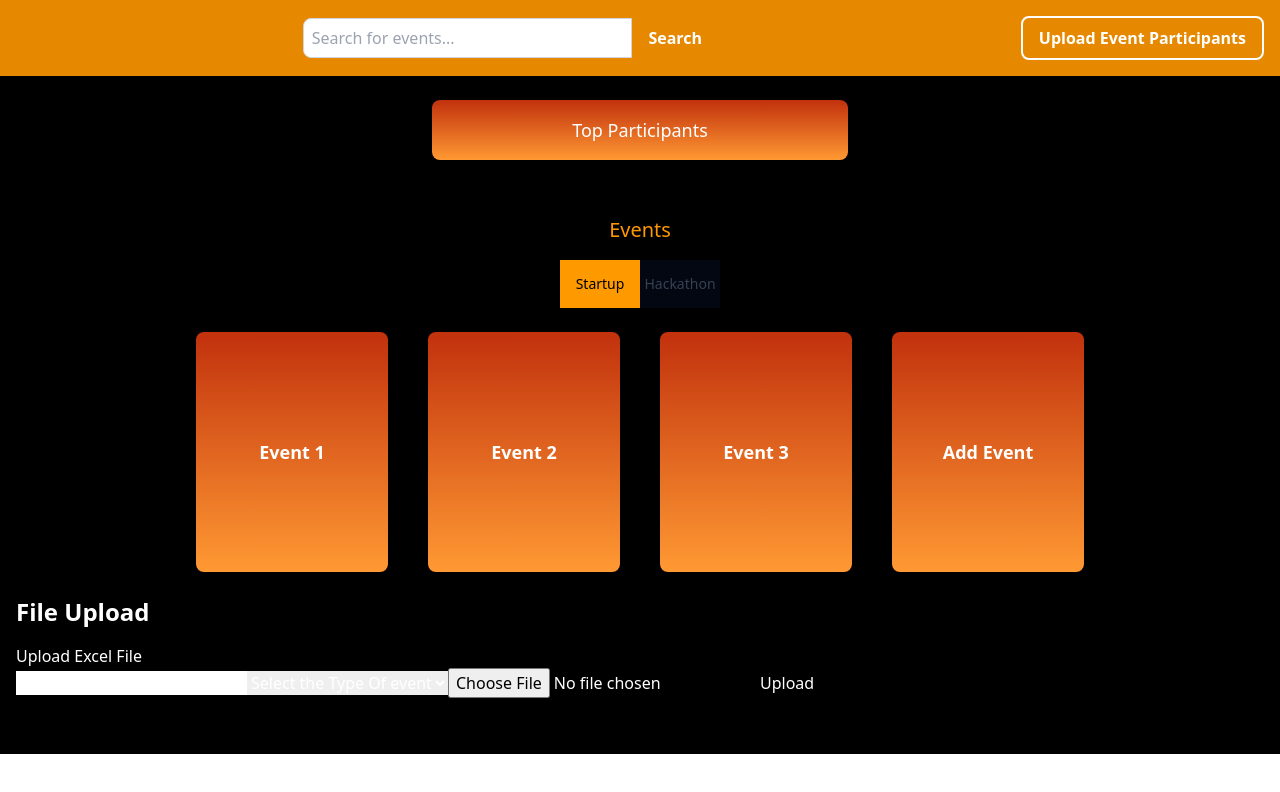
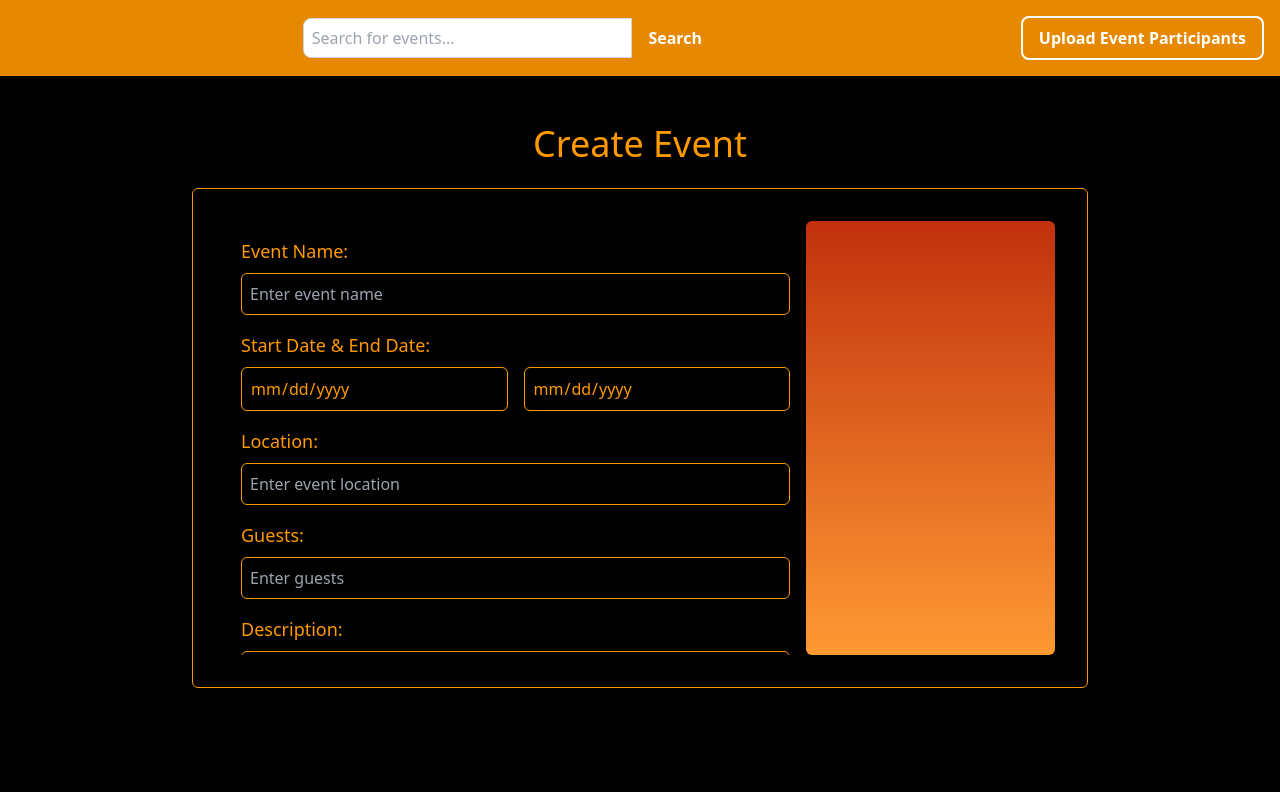
Before and after one commit to Oshika22/EventManagement, a React (Vite) app in the folder client/: page /add-event in a window 1280 px wide. Shown: the top 792 px of the page. Built offline with nearby package versions, Linux system fonts and the light colour scheme.

Commit message:
Create_Event_Page
Added

```diff
--- a/client/src/App.jsx
+++ b/client/src/App.jsx
@@ -1,46 +1,32 @@
-import React from 'react';
-import { BrowserRouter as Router, Route, Routes } from 'react-router-dom';
-import Navbar from './components/Navbar'; // Navbar at the top
-import { FileUpload } from './components/FileUpload'; // File upload component
-import { EventList } from './components/EventList'; // Event list component
-import { EventPage } from './pages/EventPage'; // Event detail page
-import TopParticipants from './components/TopParticipants'; // Top Participants section
-import EventDetails from './components/EventDetails'; // Event Details section
+import React from "react";
+import { BrowserRouter as Router, Route, Routes } from "react-router-dom";
+import Navbar from "./components/Navbar"; // Navbar at the top
+import { FileUpload } from "./components/FileUpload"; // File upload component
+import HomePage from "./pages/HomePage"; // HomePage containing event list, top participants, etc.
+import EventDetails from './components/EventDetails'; // Import from components
+import AddEventPage from "./pages/AddEventPage"; // AddEventPage
 
 function App() {
   return (
-    <>
+    <Router>
       {/* Navbar at the top */}
       <Navbar />
 
       {/* Main Content */}
       <div className="bg-black text-white container mx-auto px-4 py-6">
+        {/* Routes for different Pages */}
+        <Routes>
+          {/* Route for Homepage (EventDetails Component) */}
+          <Route path="/" element={<HomePage />} /> {/* HomePage with event list */}
 
-        {/* Top Participants Section */}
-        <section>
-          <TopParticipants />
-        </section>
+          {/* Route for Add Event Page */}
+          <Route path="/add-event" element={<AddEventPage />} /> {/* Add Event Page */}
 
-        {/* Events Section */}
-        <section>
-          <EventDetails />
-        </section>
-
-        {/* File Upload Section */}
-        <section className="mb-8">
-          <h1 className="text-2xl font-bold mb-4">File Upload</h1>
-          <FileUpload />
-        </section>
-
-        {/* Router for Event Pages */}
-        <Router>
-          <Routes>
-            <Route path="/" element={<EventList />} />
-            <Route path="/event/:eventName" element={<EventPage />} />
-          </Routes>
-        </Router>
+          {/* Route for File Upload Page */}
+          <Route path="/file-upload" element={<FileUpload />} /> {/* File Upload Page */}
+        </Routes>
       </div>
-    </>
+    </Router>
   );
 }
 
--- a/client/src/components/EventDetails.jsx
+++ b/client/src/components/EventDetails.jsx
@@ -1,7 +1,9 @@
 import React, { useState } from 'react';
+import { useNavigate } from "react-router-dom"; // Import useNavigate
 
 const EventDetails = () => {
   const [selectedOption, setSelectedOption] = useState('Startup'); // Default option
+  const navigate = useNavigate(); // Initialize useNavigate hook
 
   const toggleOption = () => {
     setSelectedOption((prevOption) => (prevOption === 'Startup' ? 'Hackathon' : 'Startup'));
@@ -63,7 +65,7 @@ const EventDetails = () => {
         {/* Add Event Card */}
         <div
           className="w-48 h-60 bg-gradient-to-b from-[#c1310d] to-[#ff9933] rounded-lg p-4 flex items-center justify-center text-white cursor-pointer"
-          onClick={() => alert('Add Event')}
+          onClick={() => navigate("/add-event")}
         >
           <h3 className="text-lg font-semibold">Add Event</h3>
         </div>
--- a/client/src/index.css
+++ b/client/src/index.css
@@ -1,3 +1,13 @@
 @tailwind base;
 @tailwind components;
 @tailwind utilities;
+
+/* Custom class to hide scrollbars */
+.no-scrollbar::-webkit-scrollbar {
+    display: none; /* For Chrome, Safari, and Edge */
+  }
+
+  .no-scrollbar {
+    -ms-overflow-style: none; /* For IE and Edge */
+    scrollbar-width: none; /* For Firefox */
+  }
--- /dev/null
+++ b/client/src/pages/AddEventPage.jsx
@@ -0,0 +1,80 @@
+import React from "react";
+
+const AddEventPage = () => {
+  return (
+    <>
+      {/* Main Content */}
+      <div className="bg-black text-white min-h-screen px-4 py-6">
+        {/* Title */}
+        <h1 className="text-4xl text-[#ff9900] text-center mb-6">Create Event</h1>
+
+        {/* Box below the title */}
+        <div className="border border-[#ff9900] rounded-md bg-black mx-auto max-w-4xl p-8" style={{ height: "500px" }}>
+          <div className="flex h-full">
+            {/* 70% Section */}
+            <div className="w-[70%] bg-black text-[#ff9900] p-4 overflow-y-scroll no-scrollbar">
+              {/* Event Name */}
+              <div className="mb-4">
+                <label className="block text-lg">Event Name:</label>
+                <input
+                  type="text"
+                  placeholder="Enter event name"
+                  className="w-full mt-2 p-2 border border-[#ff9900] rounded-md bg-black text-[#ff9900]"
+                />
+              </div>
+
+              {/* Start Date and End Date */}
+              <div className="mb-4">
+                <label className="block text-lg">Start Date & End Date:</label>
+                <div className="flex space-x-4 mt-2">
+                  <input
+                    type="date"
+                    className="w-full p-2 border border-[#ff9900] rounded-md bg-black text-[#ff9900]"
+                  />
+                  <input
+                    type="date"
+                    className="w-full p-2 border border-[#ff9900] rounded-md bg-black text-[#ff9900]"
+                  />
+                </div>
+              </div>
+
+              {/* Location */}
+              <div className="mb-4">
+                <label className="block text-lg">Location:</label>
+                <input
+                  type="text"
+                  placeholder="Enter event location"
+                  className="w-full mt-2 p-2 border border-[#ff9900] rounded-md bg-black text-[#ff9900]"
+                />
+              </div>
+
+              {/* Guests */}
+              <div className="mb-4">
+                <label className="block text-lg">Guests:</label>
+                <input
+                  type="text"
+                  placeholder="Enter guests"
+                  className="w-full mt-2 p-2 border border-[#ff9900] rounded-md bg-black text-[#ff9900]"
+                />
+              </div>
+
+              {/* Description */}
+              <div className="mb-4">
+                <label className="block text-lg">Description:</label>
+                <textarea
+                  placeholder="Enter event description"
+                  className="w-full mt-2 p-2 border border-[#ff9900] rounded-md bg-black text-[#ff9900] h-32"
+                ></textarea>
+              </div>
+            </div>
+
+            {/* 30% Section with gradient */}
+            <div className="w-[30%] bg-gradient-to-b from-[#c1310d] to-[#ff9933] rounded-md"></div>
+          </div>
+        </div>
+      </div>
+    </>
+  );
+};
+
+export default AddEventPage;
--- /dev/null
+++ b/client/src/pages/HomePage.jsx
@@ -0,0 +1,28 @@
+import React from "react";
+import EventDetails from "../components/EventDetails"; // EventDetails section
+import TopParticipants from "../components/TopParticipants"; // Top Participants section
+import { FileUpload } from "../components/FileUpload"; // File upload component
+
+const HomePage = () => {
+  return (
+    <div className="bg-black text-white container mx-auto px-4 py-6">
+      {/* Top Participants Section */}
+      <section>
+        <TopParticipants />
+      </section>
+
+      {/* Events Section */}
+      <section>
+        <EventDetails />
+      </section>
+
+      {/* File Upload Section */}
+      <section className="mb-8">
+        <h1 className="text-2xl font-bold mb-4">File Upload</h1>
+        <FileUpload />
+      </section>
+    </div>
+  );
+};
+
+export default HomePage;
```
